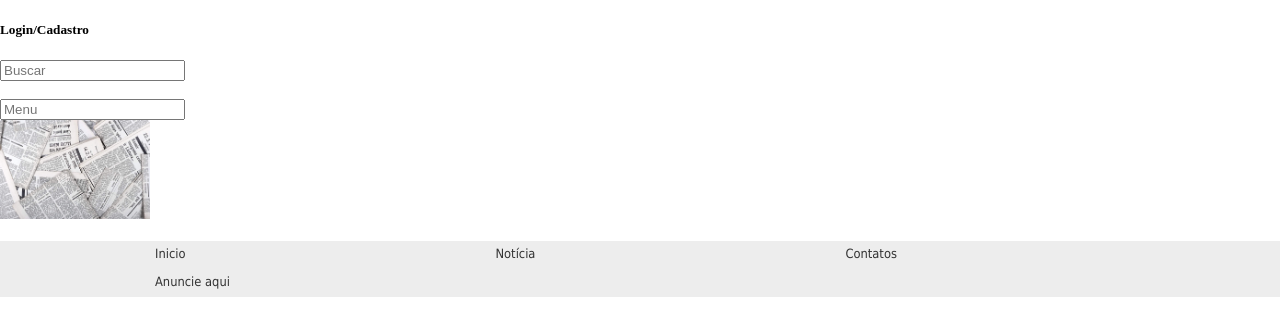
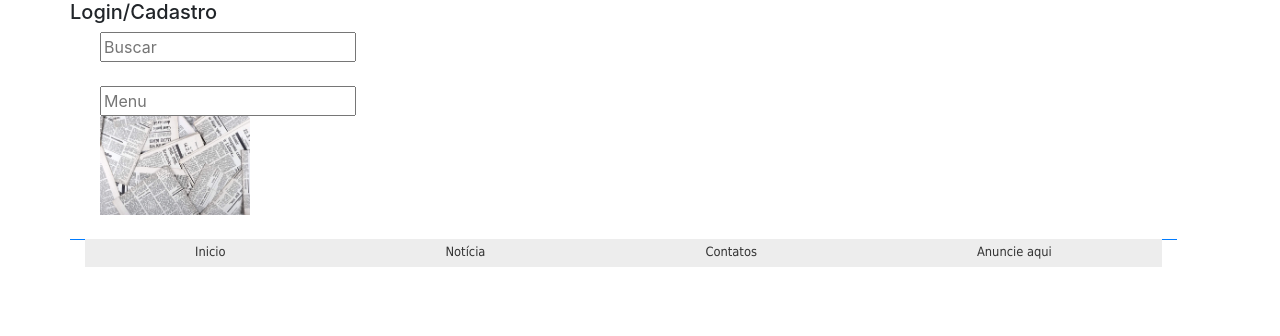
Before and after one commit to marcoseduardocamberto/portaldenoticiasmarcos, a website: page public_html/index.html in a window 1280 px wide. Drawn offline with nearby package versions, Linux system fonts and the light colour scheme.

Commit message:
teste classe row

```diff
--- a/public_html/index.html
+++ b/public_html/index.html
@@ -9,12 +9,16 @@
         <script src="https://code.jquery.com/jquery-3.3.1.min.js"
                 integrity="sha256-FgpCb/KJQlLNfOu91ta32o/NMZxltwRo8QtmkMRdAu8="
         crossorigin="anonymous"></script>
+        <link rel="stylesheet" href="https://stackpath.bootstrapcdn.com/bootstrap/4.1.3/css/bootstrap.min.css" integrity="sha384-MCw98/SFnGE8fJT3GXwEOngsV7Zt27NXFoaoApmYm81iuXoPkFOJwJ8ERdknLPMO" crossorigin="anonymous">
+        <link rel="stylesheet" href="https://use.fontawesome.com/releases/v5.4.2/css/all.css" integrity="sha384-/rXc/GQVaYpyDdyxK+ecHPVYJSN9bmVFBvjA/9eOB+pb3F2w2N6fc5qB9Ew5yIns" crossorigin="anonymous">
     </head>
 
     <body>
-        <h5>Login/Cadastro</h5>
         <div class="container">
-            <div id="linha">
+            <div class="row">
+                <h5>Login/Cadastro</h5>
+            </div>
+            <div id="row">
                 <div class="col-md-6">
                     <input class="btn-text-top" type="text" name="txtsearch" placeholder="Buscar"> <br>
                     <br> <input class="btn-text-top" type="text" name="txtsearch" placeholder="Menu">
@@ -27,7 +31,7 @@
             </div>
             <br> <div class="row">
                 <div id="menu">
-                    <div class="col-md-4 bg-primary text-center">
+                    <div class="col-md-12 bg-primary text-center">
                         <ul>
                             <li><a href="">Inicio</a></li>
                             <li><a href="">Notícia</a></li>
--- a/public_html/public/Custom.css
+++ b/public_html/public/Custom.css
@@ -20,7 +20,7 @@ body {
     color: #333;
     text-decoration: none;
     border-bottom:3px solid #EDEDED;
-    padding: 5px 155px;
+    padding: 5px 110px;
     float:left;
 }
 
```
